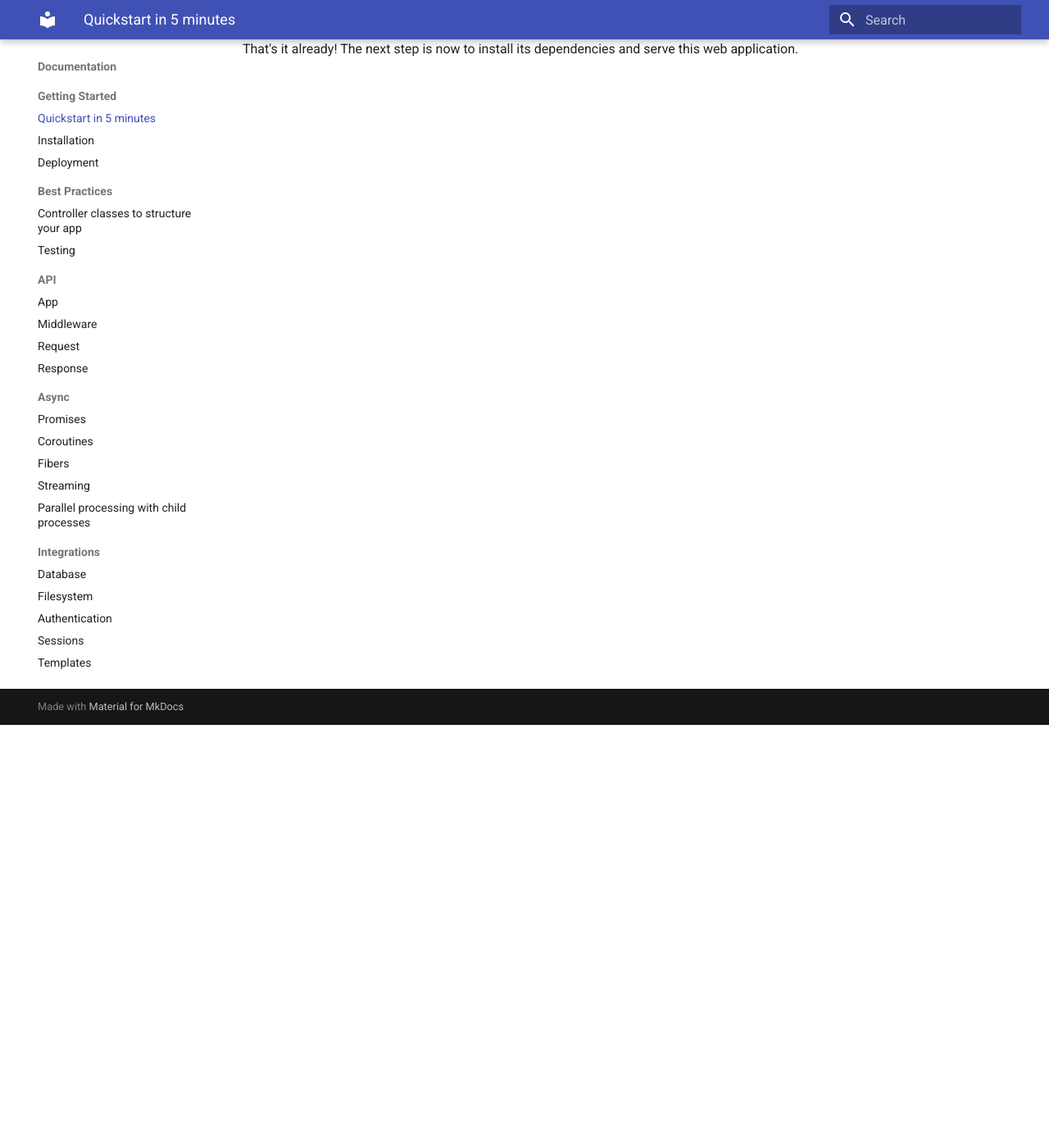
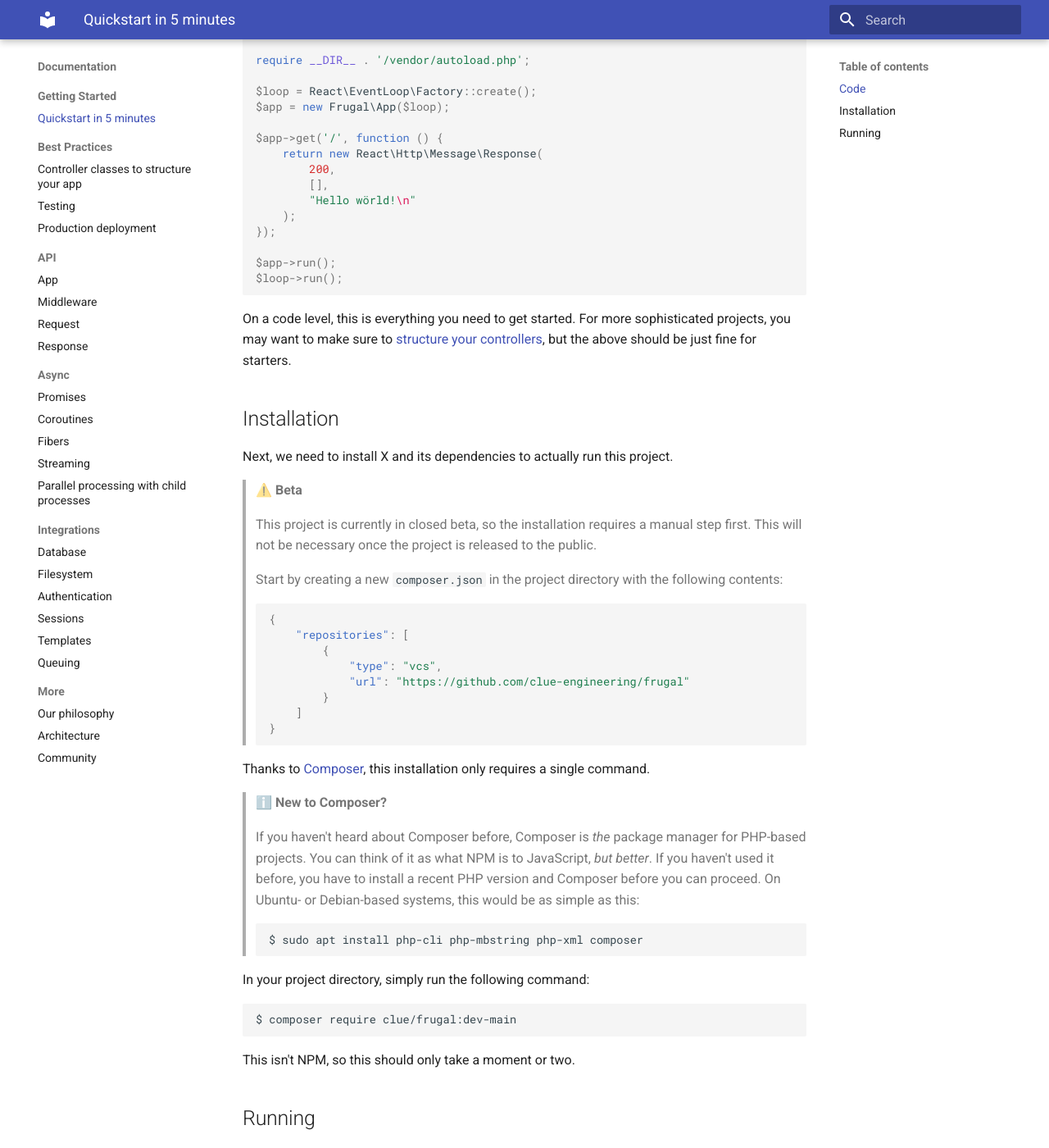
Before and after one commit to clue/framework-x, an MkDocs documentation site: the page built from docs/getting-started/quickstart.md, in a window 1280 px wide and 1400 px high, scrolled down 516 px. Shown: the whole window at 82% size. Built offline with MkDocs 1.6.1 and Material for MkDocs 9.7.7, drawn with Linux system fonts in a browser that asks for light colours; some of the changed text lies outside the part shown.

Commit message:
Completed quickstart guide

````diff
--- a/docs/getting-started/quickstart.md
+++ b/docs/getting-started/quickstart.md
@@ -1,12 +1,26 @@
 # Quickstart in 5 minutes
 
 Getting started with X is easy!
-You can use this example to get started with a new `app.php` file:
+Here's a quick tutorial to get you up and running in 5 minutes or less.
+Start your timer and here we go!
+
+## Code
+
+In order to first start using X, let's start with an entirely empty project directory.
+This shouldn't be too confusing, but here's how you can do so on the common line:
+
+```bash
+$ mkdir ~/projects/acme
+$ cd ~/projects/acme
+```
+
+Next, we can start by taking a look at a simple example application.
+You can use this example to get started by creating a new `app.php` file in your empty project directory:
 
 ```php
 <?php
 
-require __DIR__ . '/../vendor/autoload.php';
+require __DIR__ . '/vendor/autoload.php';
 
 $loop = React\EventLoop\Factory::create();
 $app = new Frugal\App($loop);
@@ -19,8 +33,82 @@ $app->get('/', function () {
     );
 });
 
+$app->run();
 $loop->run();
 ```
 
-That's it already!
-The next step is now to install its dependencies and serve this web application.
+On a code level, this is everything you need to get started.
+For more sophisticated projects, you may want to make sure to [structure your controllers](../best-practices/controllers.md),
+but the above should be just fine for starters.
+
+## Installation
+
+Next, we need to install X and its dependencies to actually run this project.
+
+> ⚠️ **Beta**
+>
+> This project is currently in closed beta, so the installation requires a manual step first.
+> This will not be necessary once the project is released to the public.
+>
+> Start by creating a new `composer.json` in the project directory with the following contents:
+>
+> ```json
+> {
+>     "repositories": [
+>         {
+>             "type": "vcs",
+>             "url": "https://github.com/clue-engineering/frugal"
+>         }
+>     ]
+> }
+> ```
+
+Thanks to [Composer](https://getcomposer.org/), this installation only requires a single command.
+
+> ℹ️ **New to Composer?**
+>
+> If you haven't heard about Composer before, Composer is *the* package manager for PHP-based projects.
+> You can think of it as what NPM is to JavaScript, *but better*.
+> If you haven't used it before, you have to install a recent PHP version and Composer before you can proceed.
+> On Ubuntu- or Debian-based systems, this would be as simple as this:
+>
+> ```bash
+> $ sudo apt install php-cli php-mbstring php-xml composer
+> ```
+
+In your project directory, simply run the following command:
+
+```bash
+$ composer require clue/frugal:dev-main
+```
+
+This isn't NPM, so this should only take a moment or two.
+
+## Running
+
+The next step after installing all dependencies is now serve this web application.
+One of the nice properties of this project is that is *runs anywhere* (provided you have PHP installed of course).
+
+For example, you can run the above example using PHP's built-in webserver for
+testing purposes like this:
+
+```bash
+$ php -S 0.0.0.0:8080 app.php
+```
+
+You can now use your favorite webbrowser or command line tool to check your web
+application responds as expected:
+
+```bash
+$ curl -v http://localhost:8080/
+HTTP/1.1 200 OK
+…
+
+Hello wörld!
+```
+
+And that's it already, you can now stop your timer.
+If you've made it this far, you should have an understanding why X is so exciting.
+As a next step, we would recommend checking out the [best practices](../../best-practices/) in order to deploy this to production.
+
+Happy hacking!
--- a/mkdocs.yml
+++ b/mkdocs.yml
@@ -16,12 +16,12 @@ markdown_extensions:
 
 nav:
   - Getting Started:
+#   - "Why?": ""
     - getting-started/quickstart.md
-    - getting-started/installation.md
-    - getting-started/deployment.md
   - Best Practices:
     - best-practices/controllers.md
     - best-practices/testing.md
+    - best-practices/deployment.md
   - API:
     - api/app.md
     - api/middleware.md
````
Also changed, not shown: docs/best-practices/deployment.md (renamed from docs/getting-started/deployment.md, +1 -1 lines), docs/getting-started/installation.md (deleted, +0 -25 lines).
